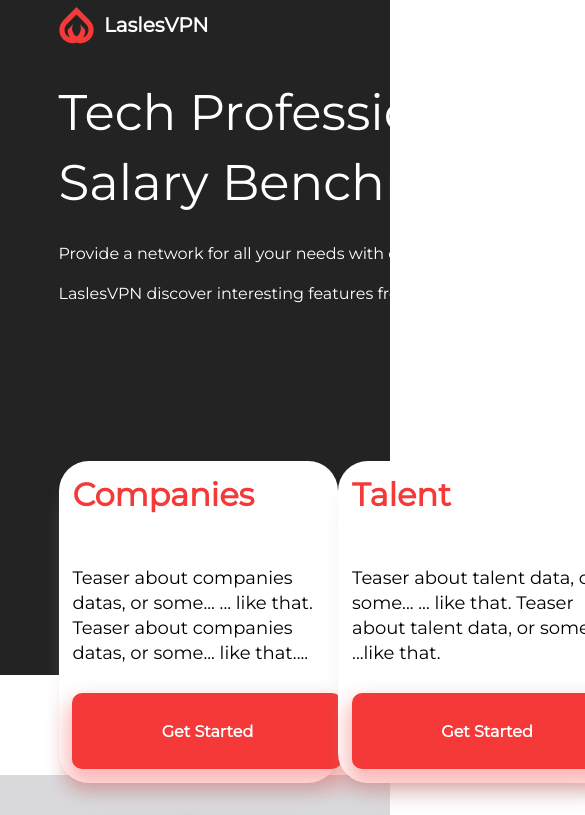
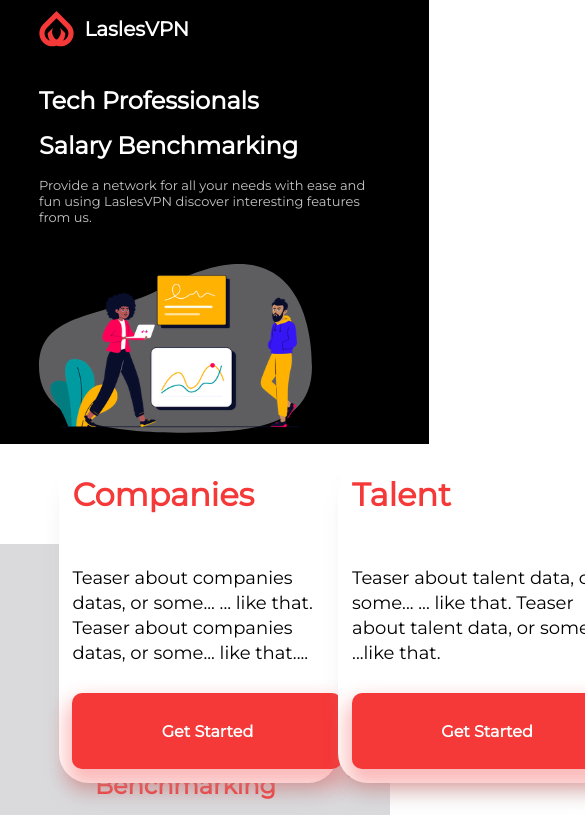
Before and after one commit to Guillaume-Cojan/Landing_jobs, a React (Create React App) app in the folder react_app/: page / in a window 390 px wide. Shown: the top 815 px of the page, 585 px wide, since content can reach past the window. Built offline with nearby package versions, Linux system fonts and the light colour scheme.

Commit message:
restore media queries for Intro component

```diff
--- a/react_app/src/components/Intro/Intro.css
+++ b/react_app/src/components/Intro/Intro.css
@@ -1,59 +1,80 @@
 .intro-container {
-    box-sizing: border-box;
-    width: 100vw;
-    height: 80vh;
-    left: -576px;
-    top: 11px;
-    background: #232324;
-    margin: 0;
-    padding: 0 15%;
+    display: flex;
+    flex-direction: column;
+    width: auto;
+    height: 579px;
+    background: black;
+    color: white;
+    padding-left: 10%;
   }
 
+  .top-logo {
+    display: flex;
+    flex-direction: row;
+    margin-top: 1%;
+    align-items: center;
+    font-size: 10px;
+  }
   .intro-content {
-    box-sizing: border-box;
-    margin: 0;
-    padding-top: 10%;
-    box-sizing: border-box;
-    display: grid;
-    grid-template-columns: 1fr 1fr;
-    grid-template-rows: 1fr 0.5fr;
-    grid-gap: 5%;
-}
-
-.left-side {
-    box-sizing: border-box;
-    color: white;
-}
-
-.right-side {
-    box-sizing: border-box;
-    grid-column: 2 / 3;
-    grid-row: 1 / 3;
-    /* position: relative; */
-}
-
-.session {
-    position: absolute;
-    bottom: -210px;
-    left: 20px;
-}
-
-.ellipse {
-    position: relative;
+    margin-top: 4%;
+    display: flex;
   }
 
   .intro-title {
-    margin: 0;
+    font-family: "Montserrat", sans-serif;
     font-size: 50px;
-    line-height: 70px;
     font-weight: 400;
-    white-space: nowrap;
   }
 
   .intro-description {
     font-size: 16px;
-    font-weight: 400;
-    line-height: 40px;
+    color: #c4c4c4;
+    width: 555px;
+    height: 60px;
+  }
+
+  .intro-image {
+    margin-left: 10%;
+  }
+
+  .ellipse {
+    position: absolute;
+    z-index: 1;
+
+  }
+  .session {
+    position: relative;
+    z-index: 2;
+  }
+
+  @media (max-width: 680px) {
+    .intro-container {
+      flex-direction: column;
+      width: 100vw;
+      padding-top: 0px;
+      height: 100%;
+    }
+
+    .intro-content {
+      margin-right: 0px;
+      display: flex;
+      flex-direction: column;
+    }
+
+    .c1 {
+      max-width: 85%;
+    }
+
+    .intro-title {
+      font-size: 1.5rem;
+      font-weight: 600;
+      text-align: left;
+    }
+
+    .intro-description {
+      font-size: 13px;
+      max-width: 90%;
+      margin: 0;
     }
 
     .top-logo {
@@ -65,7 +86,22 @@
     }
 
     .intro-image {
+        margin-top: 7%;
+      margin-left: 0px;
+    }
+
+    .ellipse {
       position: absolute;
-    width: 35px;
-    height: 36.23px;
+      z-index: 1;
+      max-width: 70%
+
     }
+    .session {
+      position: relative;
+      z-index: 2;
+      max-width: 70%
+
+    }
+
+
+  }
```
Lines whose indentation alone changed are shown as unchanged.
